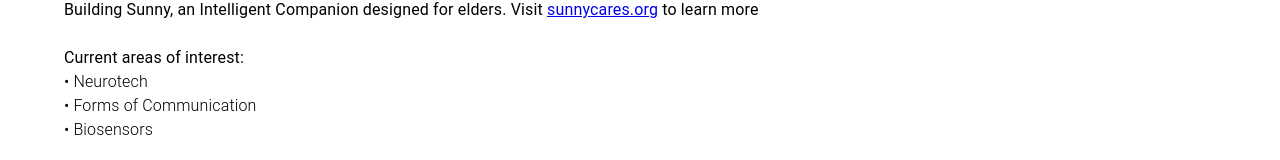
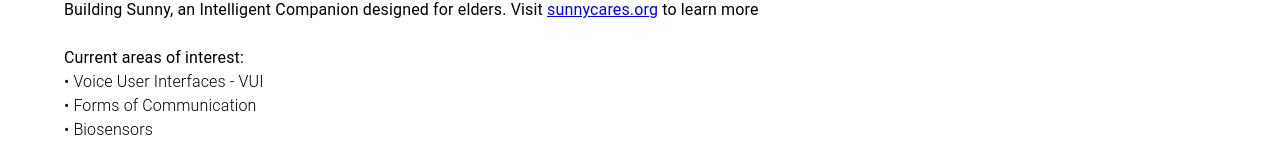
Before and after one commit to Anant-Kovil/personal-website, a React (Vite) app: page / in a window 1280 px wide. Shown: the part 154-314 px from the top of the page. Built offline with nearby package versions, Linux system fonts and the light colour scheme.

Commit message:
Updated Home Page

```diff
--- a/src/pages/main.tsx
+++ b/src/pages/main.tsx
@@ -8,7 +8,7 @@ export const Main = () => {
         <Typography>👋 Hey, hope your day is going well. I'm a Engineer + Designer, exploring the future of human augmentation through devices. I'm also a 4th year student studying CS + Business.</Typography>
         <Typography mt={3}>Building Sunny, an Intelligent Companion designed for elders. Visit <a href="https://sunnycares.org">sunnycares.org</a> to learn more</Typography>
         <Typography mt={3}>Current areas of interest:</Typography>
-        <Typography sx={{fontWeight:'300'}}>• Neurotech</Typography>
+        <Typography sx={{fontWeight:'300'}}>• Voice User Interfaces - VUI</Typography>
         <Typography sx={{fontWeight:'300'}}>• Forms of Communication</Typography>
         <Typography sx={{fontWeight:'300'}}>• Biosensors</Typography>
         <Typography mt={2}>What I like to do in my free time</Typography>
```
